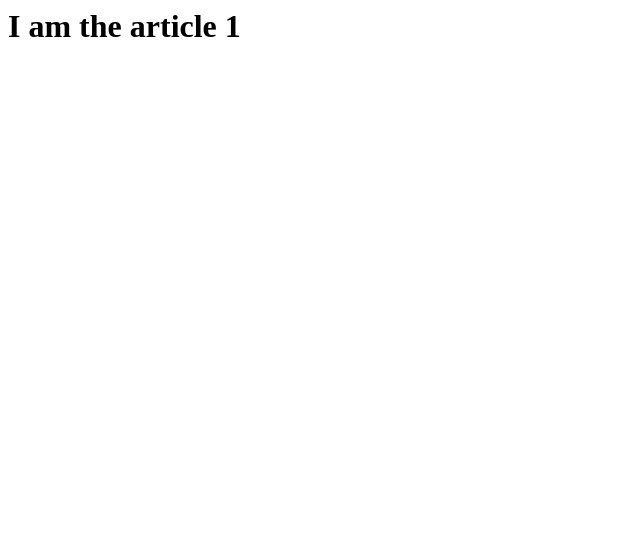
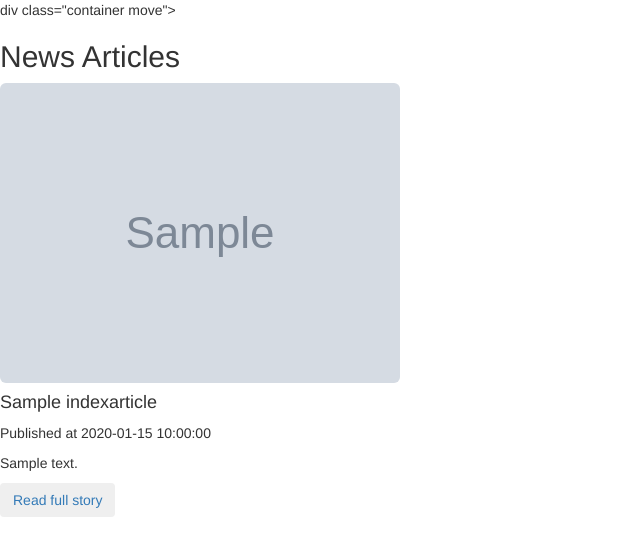
Before and after one commit to imekenye/News-Highlights, a Flask app: template app/templates/article.html in a window 1280 px wide. Shown: the top 556 px of the page, without its empty margins (0-640 px from the left). Run offline with Flask 2, Linux system fonts and the light colour scheme; the template is opened without the code that fills it: most values are stand-ins (such as "Sample title", 1, 10 or a date in 2020); grey boxes marked "Sample" are stand-in pictures; parts of the project's set-up code (start-up, migrations or seed data) failed here and were passed over; some libraries are stand-ins or nearby versions.

Commit message:
updated/add articles html file

```diff
--- a/app/templates/article.html
+++ b/app/templates/article.html
@@ -1 +1,26 @@
-<h1>I am the article {{ id }}</h1>
+{%extends 'base.html'%}
+<!-- Content block -->
+{%block content%}
+div class="container move">
+    <div class="row">
+        <div class="col-md-12">
+            <h2 class="artitle"> News Articles </h2>
+        </div>
+
+    {% for indexarticle in myarticle %}
+        <div class="col-sm-6">
+
+            <div class="card card movecard">
+                <img class="card-img-top imagesize img-rounded" src="{{indexarticle.urlToImage}}" alt="article image">
+                    <div class="card-body">
+                        <h4 class="card-title">{{indexarticle.title}}</h4>
+                        <p>Published at {{indexarticle.publishedAt}}</p>
+                        <p class="card-text">{{indexarticle.content | truncate(100) }}</p>
+                        <a href="{{indexarticle.url}}"><button class="btn">Read full story</button></a>
+                    </div>
+            </div>
+        </div>
+    {% endfor %}
+    </div>
+</div>
+{%endblock%}
```
